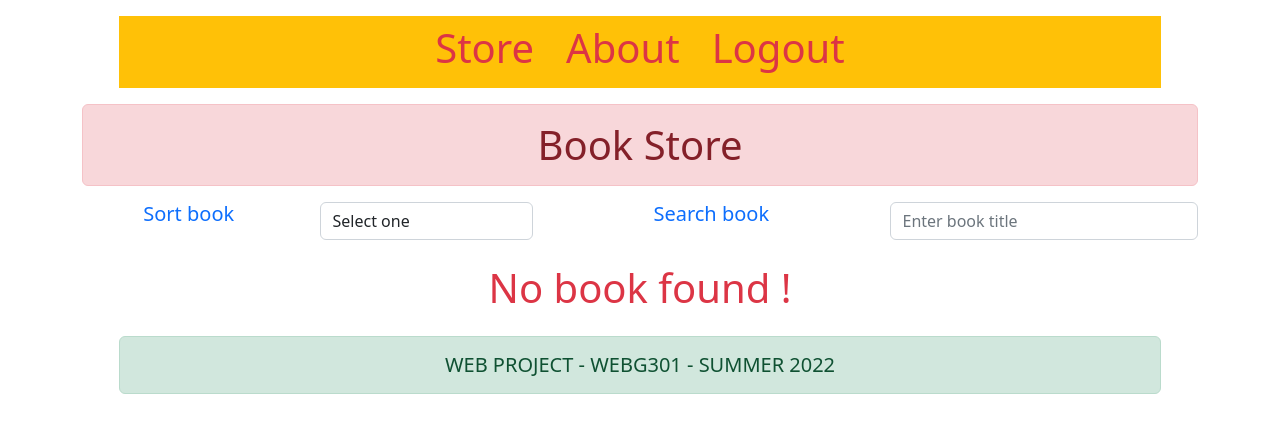
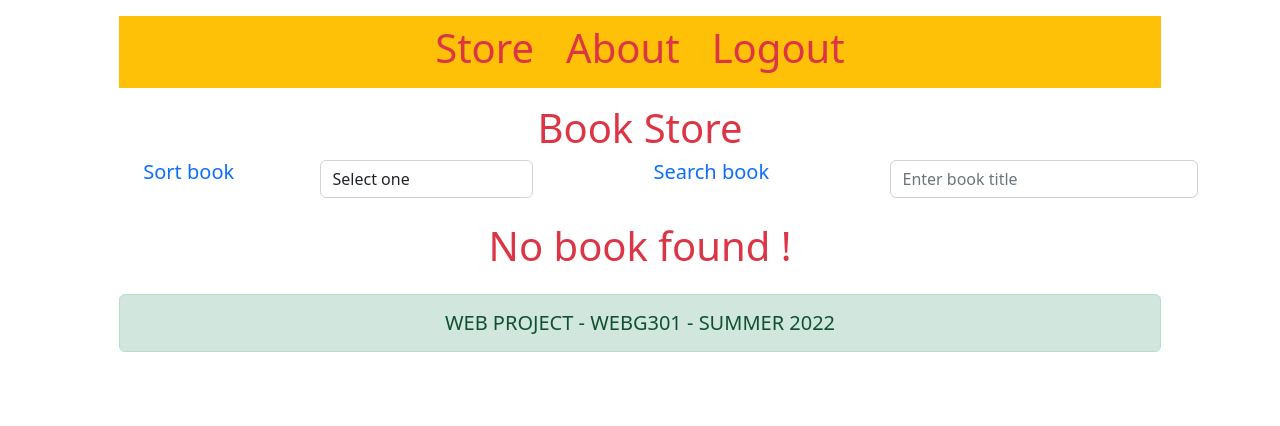
Before and after one commit to longndt/webg301-gch1003, a Symfony app: template bookstore/templates/book/list.html.twig in a window 1280 px wide. Shown: the top 426 px of the page. Run offline with Twig, Linux system fonts and the light colour scheme; the template is opened without the code that fills it, so the values that code supplies are empty; some libraries are stand-ins or nearby versions.

Commit message:
bookstore

```diff
--- a/bookstore/templates/book/list.html.twig
+++ b/bookstore/templates/book/list.html.twig
@@ -3,7 +3,7 @@
 
 {% block body %}
 	<div class="container mt-3 text-center">
-		<h1 class="alert alert-danger">
+		<h1 class="text text-danger">
 			Book Store
 		</h1>
 		<div
```
